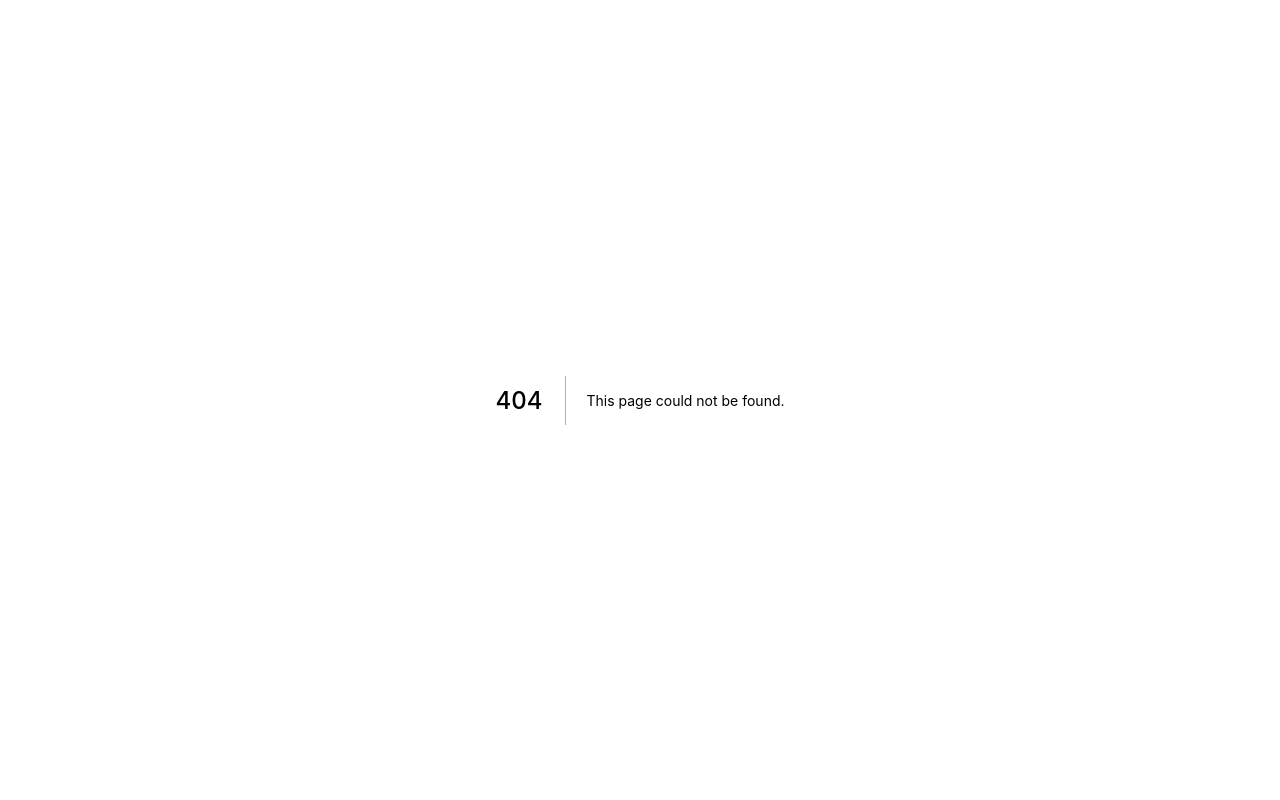
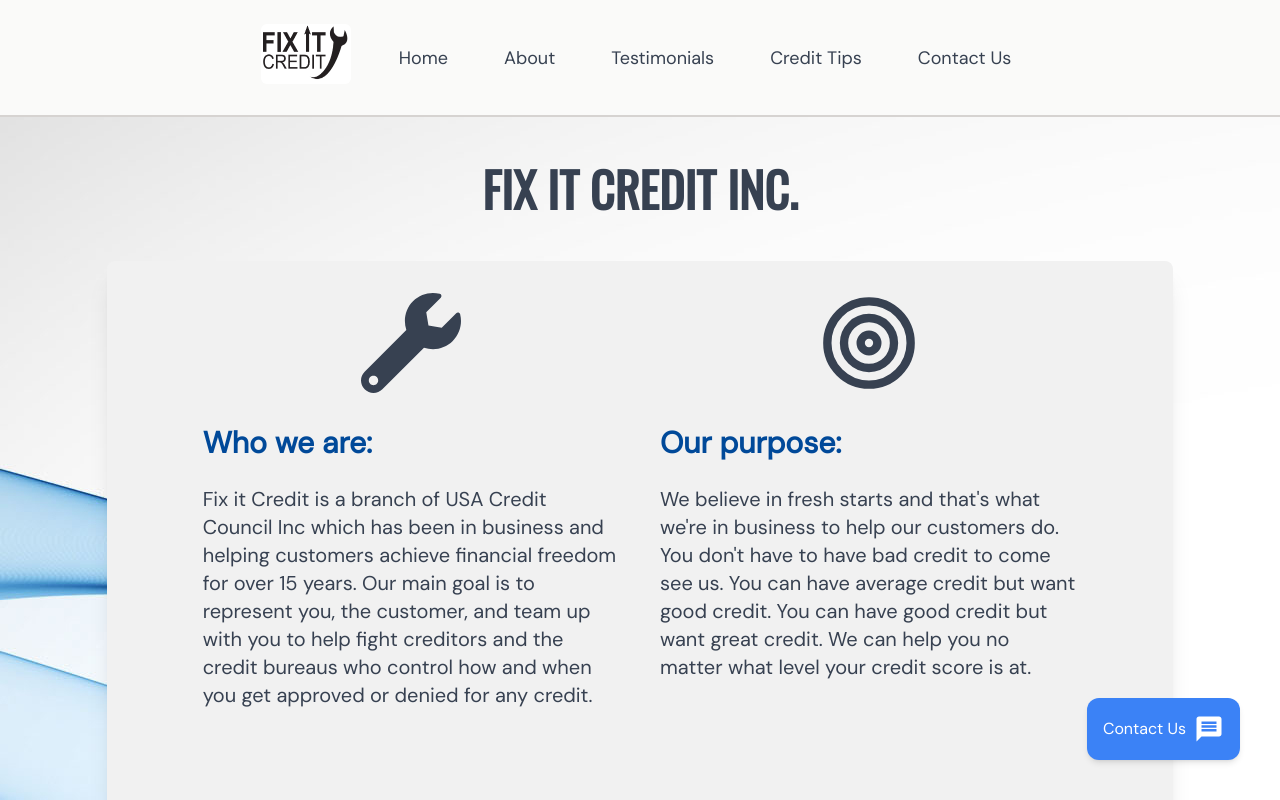
Before and after one commit to DariusGarcia/fixitcreditinc, a Next.js app: page /about in a window 1280 px wide. Before the commit this address had no page. Shown: the top 800 px of the page. Built offline with nearby package versions, Linux system fonts and the light colour scheme.

Commit message:
added about page

```diff
--- a/components/MessageBtn.jsx
+++ b/components/MessageBtn.jsx
@@ -1,5 +1,5 @@
 import React from 'react'
-import { Link } from 'react-router-dom'
+import Link from 'next/link'
 import { MdMessage } from 'react-icons/md'
 
 export default function MessageBtn() {
--- /dev/null
+++ b/pages/about.js
@@ -0,0 +1,168 @@
+import React from 'react'
+import Navigation from '../Components/Navigation'
+import Footer from '../Components/Footer'
+import MessageBtn from '../Components/MessageBtn'
+import { FaWrench } from 'react-icons/fa'
+import { FiTarget } from 'react-icons/fi'
+import { useSpring, animated, config } from 'react-spring'
+
+export default function About() {
+	return (
+		<div className='bg-curve-bg'>
+			<Navigation />
+			<div className='flex justify-around items-center rounded-xl flex-col md:mt-12 mb-24 md:mb-48 h-full '>
+				<section className='flex justify-center h-full'>
+					<article className=''>
+						<h1 className='text-4xl md:text-5xl mt-8 md:mt-0 hover:text-primary text-grey font-black font-oswald'>
+							FIX IT CREDIT INC.
+						</h1>
+					</article>
+				</section>
+				<section className='flex justify-center flex-col md:flex-row items-start w-full md:w-5/6 h-full pb-12 pt-8 md:pb-24 md:pt-8 px-4 md:px-24 my-12 text-xl gap-16 md:gap-10 rounded-lg shadow-xl bg-zinc'>
+					<article className='flex flex-col items-center md:w-1/2 gap-8 text-grey '>
+						<span className='hover:text-primary'>
+							<FaWrench size={100}></FaWrench>
+						</span>
+						<span className='flex ml-2 md:ml-0 flex-col'>
+							<p className='w-full font-black text-3xl mb-6 text-primary '>
+								Who we are:
+							</p>
+							<p className='w-full '>
+								Fix it Credit is a branch of USA Credit Council Inc which has
+								been in business and helping customers achieve financial freedom
+								for over 15 years. Our main goal is to represent you, the
+								customer, and team up with you to help fight creditors and the
+								credit bureaus who control how and when you get approved or
+								denied for any credit.
+							</p>
+						</span>
+					</article>
+					<article className='flex flex-col items-center mb-10 md:w-1/2 gap-8 text-grey '>
+						<span className='hover:text-primary'>
+							<FiTarget size={100}></FiTarget>
+						</span>
+						<span className='flex ml-2 md:ml-0 flex-col'>
+							<p className='flex font-black text-3xl mb-6 text-primary'>
+								Our purpose:
+							</p>
+							<p className='flex flex-col'>
+								We believe in fresh starts and that's what we're in business to
+								help our customers do. You don't have to have bad credit to come
+								see us. You can have average credit but want good credit. You
+								can have good credit but want great credit. We can help you no
+								matter what level your credit score is at.
+							</p>
+						</span>
+					</article>
+				</section>
+			</div>
+			<MessageBtn />
+			<Footer />
+		</div>
+	)
+}
+
+// function Text1() {
+// 	const [flip, set] = useState(false)
+// 	const props = useSpring({
+// 		to: { opacity: 1 },
+// 		from: { opacity: 0 },
+// 		reset: false,
+// 		reverse: false,
+// 		delay: 200,
+// 		config: config.molasses,
+// 		onRest: () => set(!flip),
+// 	})
+
+// 	return <animated.h1 style={props}>FIX IT CREDIT INC.</animated.h1>
+// }
+// function Text2() {
+// 	const [flip, set] = useState(false)
+// 	const props = useSpring({
+// 		to: { opacity: 1 },
+// 		from: { opacity: 0 },
+// 		reset: false,
+// 		reverse: false,
+// 		delay: 300,
+// 		config: config.molasses,
+// 		onRest: () => set(!flip),
+// 	})
+
+// 	return <animated.h1 style={props}>Who we are:</animated.h1>
+// }
+// function Text3() {
+// 	const [flip, set] = useState(false)
+// 	const props = useSpring({
+// 		to: { opacity: 1 },
+// 		from: { opacity: 0 },
+// 		reset: false,
+// 		reverse: false,
+// 		delay: 500,
+// 		config: config.molasses,
+// 		onRest: () => set(!flip),
+// 	})
+
+// 	return (
+// 		<>
+// 			<animated.h1 style={props}>
+// 				<p className='mb-4'>
+// 					Fix it Credit is a branch of USA Credit Council Inc which has been in
+// 					business and helping customers achieve financial freedom for over 15
+// 					years.
+// 				</p>
+// 			</animated.h1>
+// 			<animated.h1 style={props}>
+// 				Our main goal is to represent you, the customer, and team up with you to
+// 				help fight creditors and the credit bureaus who control how and when you
+// 				get approved or denied for any credit.
+// 			</animated.h1>
+// 		</>
+// 	)
+// }
+// function Text4() {
+// 	const [flip, set] = useState(false)
+// 	const props = useSpring({
+// 		to: { opacity: 1 },
+// 		from: { opacity: 0 },
+// 		reset: false,
+// 		reverse: false,
+// 		delay: 700,
+// 		config: config.molasses,
+// 		onRest: () => set(!flip),
+// 	})
+
+// 	return <animated.h1 style={props}>Our purpose:</animated.h1>
+// }
+// function Text5() {
+// 	const [flip, set] = useState(false)
+// 	const props = useSpring({
+// 		to: { opacity: 1 },
+// 		from: { opacity: 0 },
+// 		reset: false,
+// 		reverse: false,
+// 		delay: 900,
+// 		config: config.molasses,
+// 		onRest: () => set(!flip),
+// 	})
+
+// 	return (
+// 		<>
+// 			<animated.h1 style={props}>
+// 				<p className='mb-6'>
+// 					We believe in fresh starts and that's what we're in business to help
+// 					our customers do.
+// 				</p>
+// 			</animated.h1>
+// 			<animated.h1 style={props}>
+// 				<p className='mb-6'>
+// 					You don't have to have bad credit to come see us. You can have average
+// 					credit but want good credit.
+// 				</p>
+// 			</animated.h1>
+// 			<animated.h1 style={props}>
+// 				You can have good credit but want great credit. We can help you no
+// 				matter what level your credit score is at.
+// 			</animated.h1>
+// 		</>
+// 	)
+// }
--- a/pages/testimonials.js
+++ b/pages/testimonials.js
@@ -214,26 +214,27 @@
 					</div> */}
 				</section>
 			</div>
-			{/* <MessageBtn /> */}
+			<MessageBtn />
 			<Footer />
 		</div>
 	)
 }
 
-function Text1() {
-	const [flip, set] = useState(false)
-	const props = useSpring({
-		to: { opacity: 1 },
-		from: { opacity: 0 },
-		reset: false,
-		reverse: false,
-		delay: 150,
-		config: config.molasses,
-		onRest: () => set(!flip),
-	})
+// function Text1() {
+// 	const [flip, set] = useState(false)
+// 	const props = useSpring({
+// 		to: { opacity: 1 },
+// 		from: { opacity: 0 },
+// 		reset: false,
+// 		reverse: false,
+// 		delay: 150,
+// 		config: config.molasses,
+// 		onRest: () => set(!flip),
+// 	})
 
-	return <animated.h1 style={props}>Testimonials</animated.h1>
-}
+// 	return <animated.h1 style={props}>Testimonials</animated.h1>
+// }
+
 // function Text2() {
 // 	const [flip, set] = useState(false)
 // 	const props = useSpring({
@@ -253,17 +254,18 @@
 // 		</animated.h1>
 // 	)
 // }
-function Text2() {
-	const [flip, set] = useState(false)
-	const props = useSpring({
-		to: { opacity: 1 },
-		from: { opacity: 0 },
-		reset: true,
-		reverse: true,
-		delay: 600,
-		config: config.molasses,
-		onRest: () => set(!flip),
-	})
 
-	return <animated.h1 style={props}>COMING SOON</animated.h1>
-}
+// function Text2() {
+// 	const [flip, set] = useState(false)
+// 	const props = useSpring({
+// 		to: { opacity: 1 },
+// 		from: { opacity: 0 },
+// 		reset: true,
+// 		reverse: true,
+// 		delay: 600,
+// 		config: config.molasses,
+// 		onRest: () => set(!flip),
+// 	})
+
+// 	return <animated.h1 style={props}>COMING SOON</animated.h1>
+// }
```
